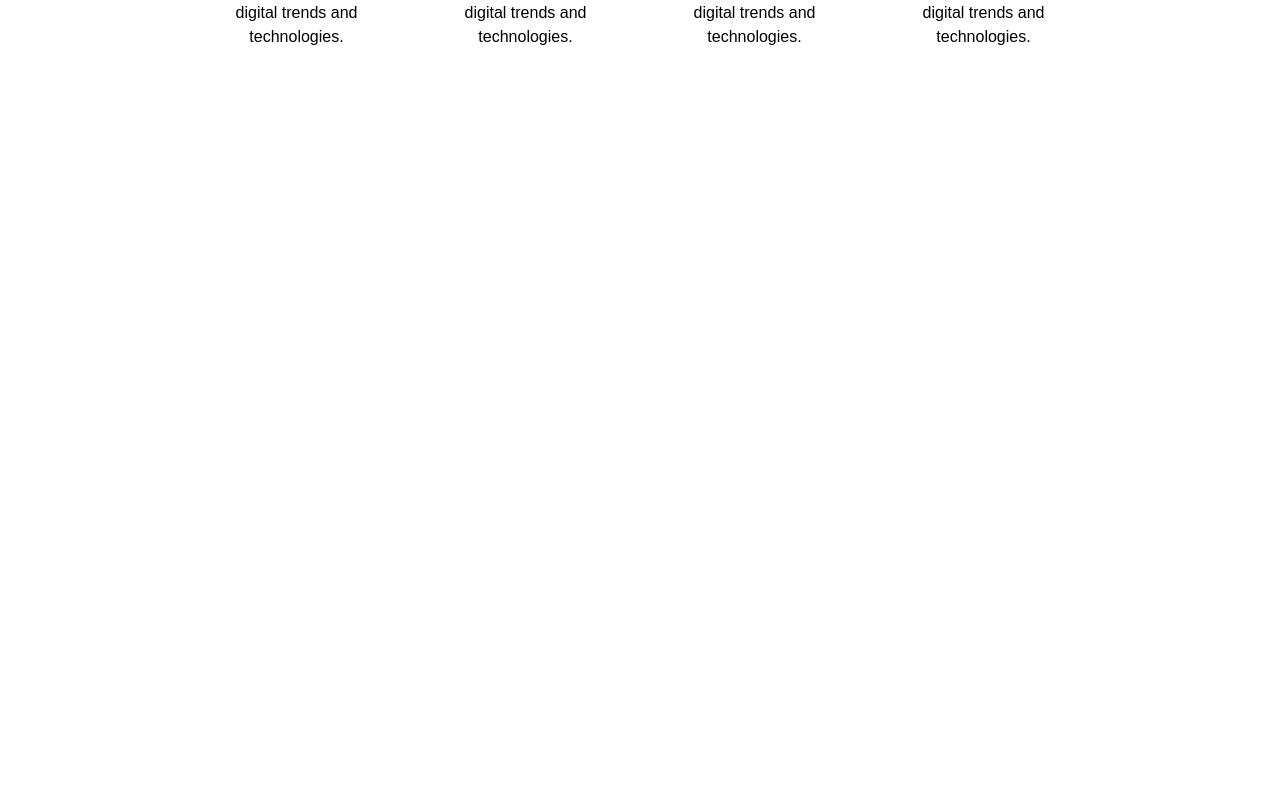
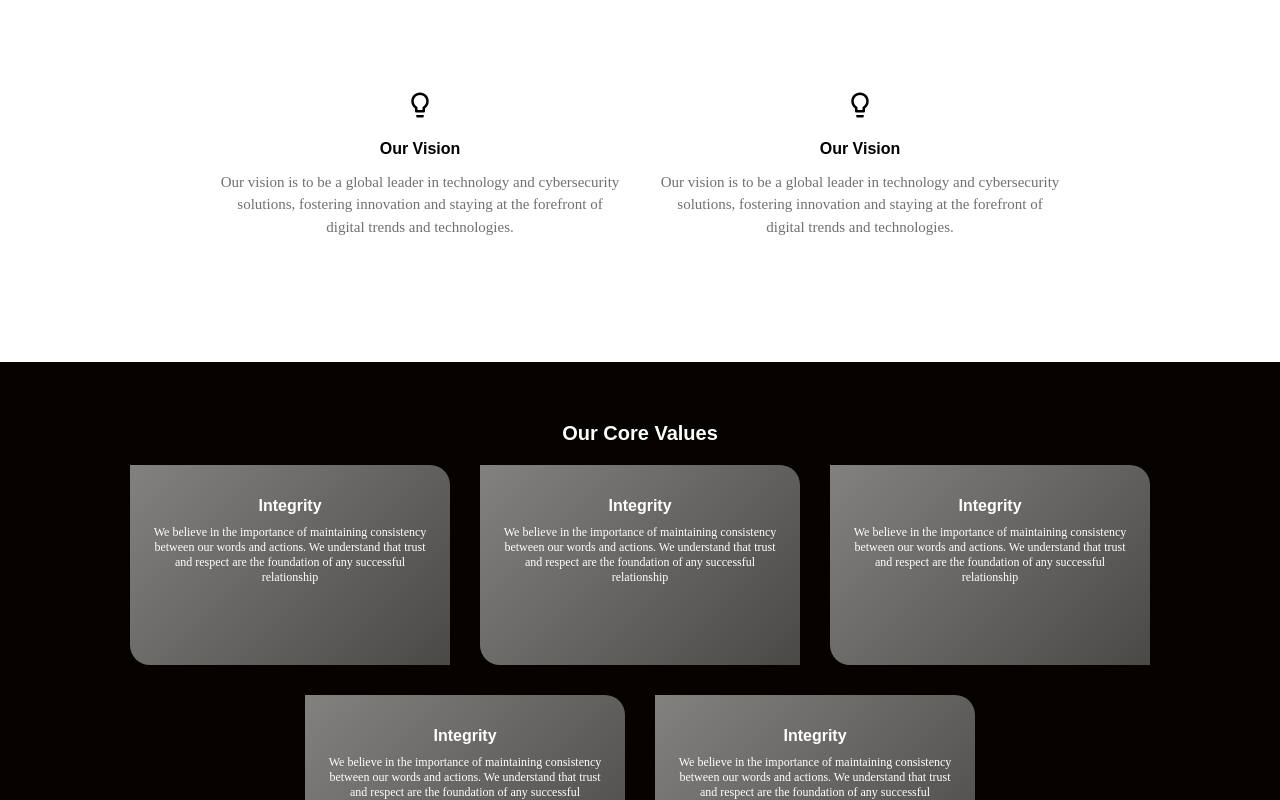
Before and after one commit to SHPrince1/siltech, a Next.js app: page /about in a window 1280 px wide. Shown: the part 1580-2380 px from the top of the page. Before the commit the page ends 1647 px from the top, so only its background shows below. Built offline with nearby package versions, Linux system fonts and the light colour scheme.

Commit message:
mission card added

```diff
--- a/src/app/about/page.jsx
+++ b/src/app/about/page.jsx
@@ -2,6 +2,8 @@ import React from 'react';
 import AboutBanner from '../components/about-us/banner'
 import WhoWeAre from '../components/about-us/who-we-are'
 import MissionParent from '../components/about-us/mission-parent'
+import ValueCardParent from '../components/about-us/value-card-parent'
+import Footer from '../components/footer'
 export default function About() {
     return (
       <div>
@@ -10,6 +12,8 @@ export default function About() {
        <AboutBanner />
        <WhoWeAre />
        <MissionParent />
+       <ValueCardParent />
+       <Footer />
       </div>
     );
   }
--- a/src/app/components/about-us/mission-card.jsx
+++ b/src/app/components/about-us/mission-card.jsx
@@ -10,7 +10,7 @@ const MissionCard = () => {
         <div>
         <MdLightbulbOutline  size={30}/>
         </div>
-        <div>Our Vision</div>
+        <h4>Our Vision</h4>
         <div>
           <p>
             Our vision is to be a global leader in technology and cybersecurity
--- a/src/app/components/about-us/mission-parent.jsx
+++ b/src/app/components/about-us/mission-parent.jsx
@@ -1,6 +1,7 @@
 import React from "react";
 import style from "../about-us/styles/mission-parent.module.scss";
 // import { MdLightbulbOutline } from "react-icons/md";
+import ValuesCard from '../about-us/values-card'
 import MissionCard from './mission-card'
 const MissionParent = () => {
     return (
@@ -12,6 +13,8 @@ const MissionParent = () => {
         <MissionCard />
 
        </div>
+
+
       </main>
     );
   };
--- a/src/app/components/about-us/styles/mission-card.module.scss
+++ b/src/app/components/about-us/styles/mission-card.module.scss
@@ -9,4 +9,17 @@
     text-align: center;
     line-height: 1.5;
     padding: 8px;
+    width: 420px;
+    // background-color: #ccc;
+
+    p{
+        font-weight: 100px;
+        color: #707070;
+        font-family: poppins;
+        font-size: 15px;
+    }
+
+    @media screen and (max-width: $breakpoint-sm) {
+        width: 100%;
+      }
 }
--- a/src/app/components/about-us/styles/mission-parent.module.scss
+++ b/src/app/components/about-us/styles/mission-parent.module.scss
@@ -1,14 +1,23 @@
 @import "../../../../styles/global.scss";
 .container{
     // border: 1px solid red;
-    width: 70%;
-    margin: 10px auto;
+    width: 90%;
+    margin: 40px auto;
     display: flex;
-    // flex-wrap: wrap;
+    flex-wrap: wrap;
+    justify-content: center;
+    height: 500px;
+    // padding: 20px;
+    // width: 366px;
     gap: 20px;
+    .header{
+      color: #fff;
+    }
     @media screen and (max-width: $breakpoint-sm) {
         display: flex;
         flex-direction: column;
+        height: 100%;
       }
 
+
 }
--- /dev/null
+++ b/src/app/components/about-us/styles/value-card-parent.module.scss
@@ -0,0 +1,30 @@
+.container{
+    // border: 1px solid red;
+    background-color: #050200;
+    width: 100%;
+    // justify-content: center;
+    // margin: 20px auto;
+    padding: 40px 0 ;
+    margin: 40px auto;
+    // flex-wrap: wrap;
+    // gap: 20px;
+    // display: flex;
+    .header{
+        color: #fff;
+        width: 60%;
+        margin: 20px auto;
+        text-align: center;
+        h4{
+            font-size: 20px;
+        }
+    }
+    .containerContent{
+        // border: 1px solid red;
+        width: 80%;
+        margin: 0 auto;
+        gap: 30px;
+        justify-content: center;
+        display: flex;
+        flex-wrap: wrap;
+    }
+}
--- /dev/null
+++ b/src/app/components/about-us/styles/values-card.module.scss
@@ -0,0 +1,31 @@
+@import "../../../../styles/global.scss";
+.container{
+    // width: 300px;
+    width: 320px;
+    background: linear-gradient(135deg, #828180, #4b4947);
+    color: #fff;
+    margin: 0 auto;
+    border-image-source: linear-gradient(114.38deg, hsla(0, 0%, 100%, .522) -51.48%, hsla(0, 0%, 100%, 0) 117.24%);
+    border-radius: 0 20px;
+    text-align: center;
+    // color: #f8f8f8;
+    height: 200px;
+    display: flex;
+    flex-direction: column;
+    gap: 10px;
+    padding: 32px 16px 0;
+    h5{
+        font-size: 16px;
+    }
+    .content{
+        p{
+            font-size: 12px;
+            font-family: poppins;
+        }
+    }
+
+    @media screen and (max-width: $breakpoint-sm) {
+        width: 100%;
+      }
+
+}
--- /dev/null
+++ b/src/app/components/about-us/value-card-parent.jsx
@@ -0,0 +1,22 @@
+import React from 'react'
+import ValuesCard from '../about-us/values-card'
+import style from '../about-us/styles/value-card-parent.module.scss'
+const ValueCardParent = () => {
+  return (
+    <div>
+        <div className={style.container}>
+        <div className={style.header}><h4>Our Core Values</h4></div>
+            <div className={style.containerContent}>
+
+            <ValuesCard />
+            <ValuesCard />
+            <ValuesCard />
+            <ValuesCard />
+            <ValuesCard />
+            </div>
+        </div>
+    </div>
+  )
+}
+
+export default ValueCardParent
--- /dev/null
+++ b/src/app/components/about-us/values-card.jsx
@@ -0,0 +1,23 @@
+import React from "react";
+import style from '../about-us/styles/values-card.module.scss'
+
+const ValuesCard = () => {
+  return (
+    <main>
+      <div className={style.container}>
+        <div className={style.title}>
+          <h5>Integrity</h5>
+        </div>
+        <div className={style.content}>
+          <p>
+            We believe in the importance of maintaining consistency between our
+            words and actions. We understand that trust and respect are the
+            foundation of any successful relationship
+          </p>
+        </div>
+      </div>
+    </main>
+  );
+};
+
+export default ValuesCard;
```
